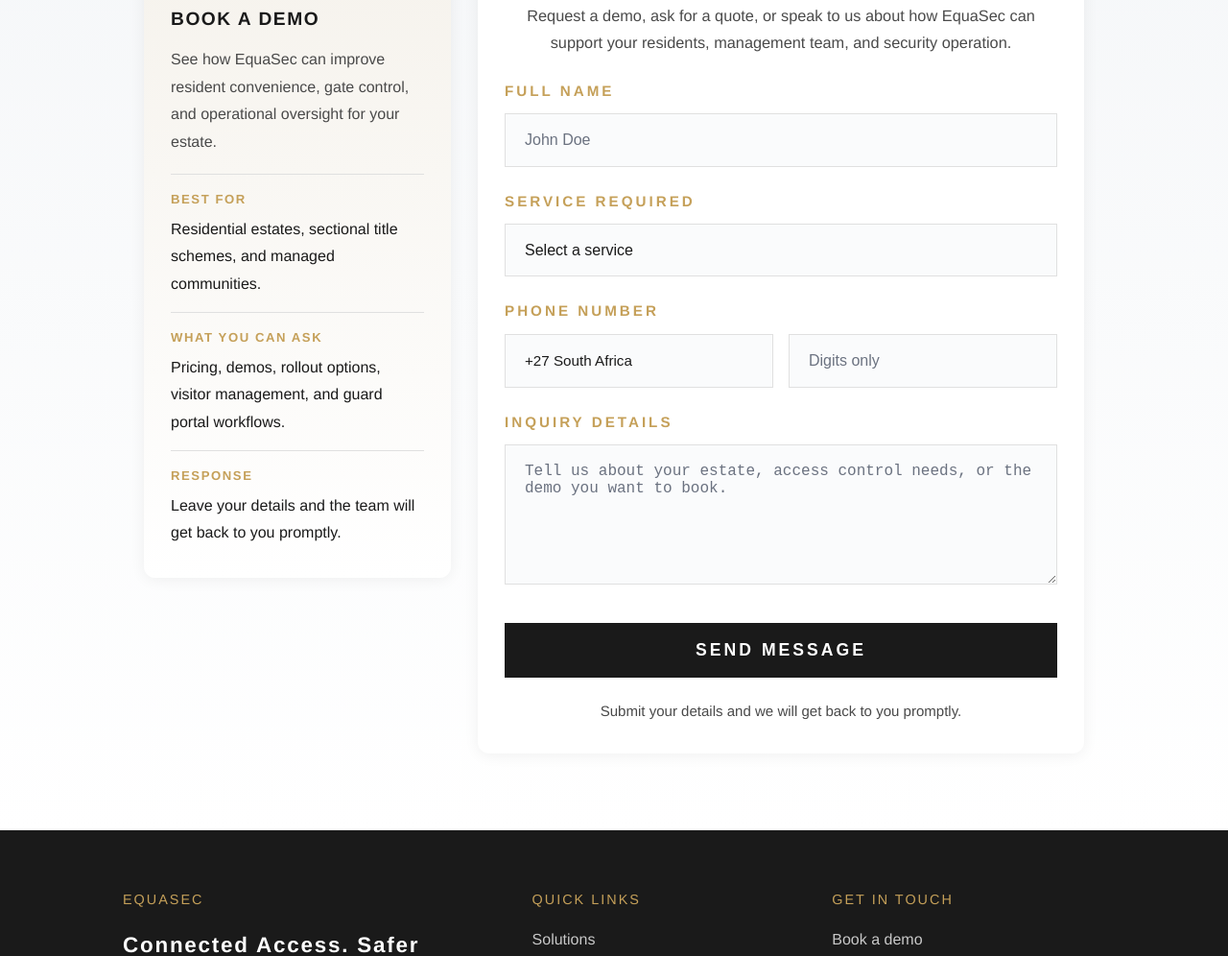
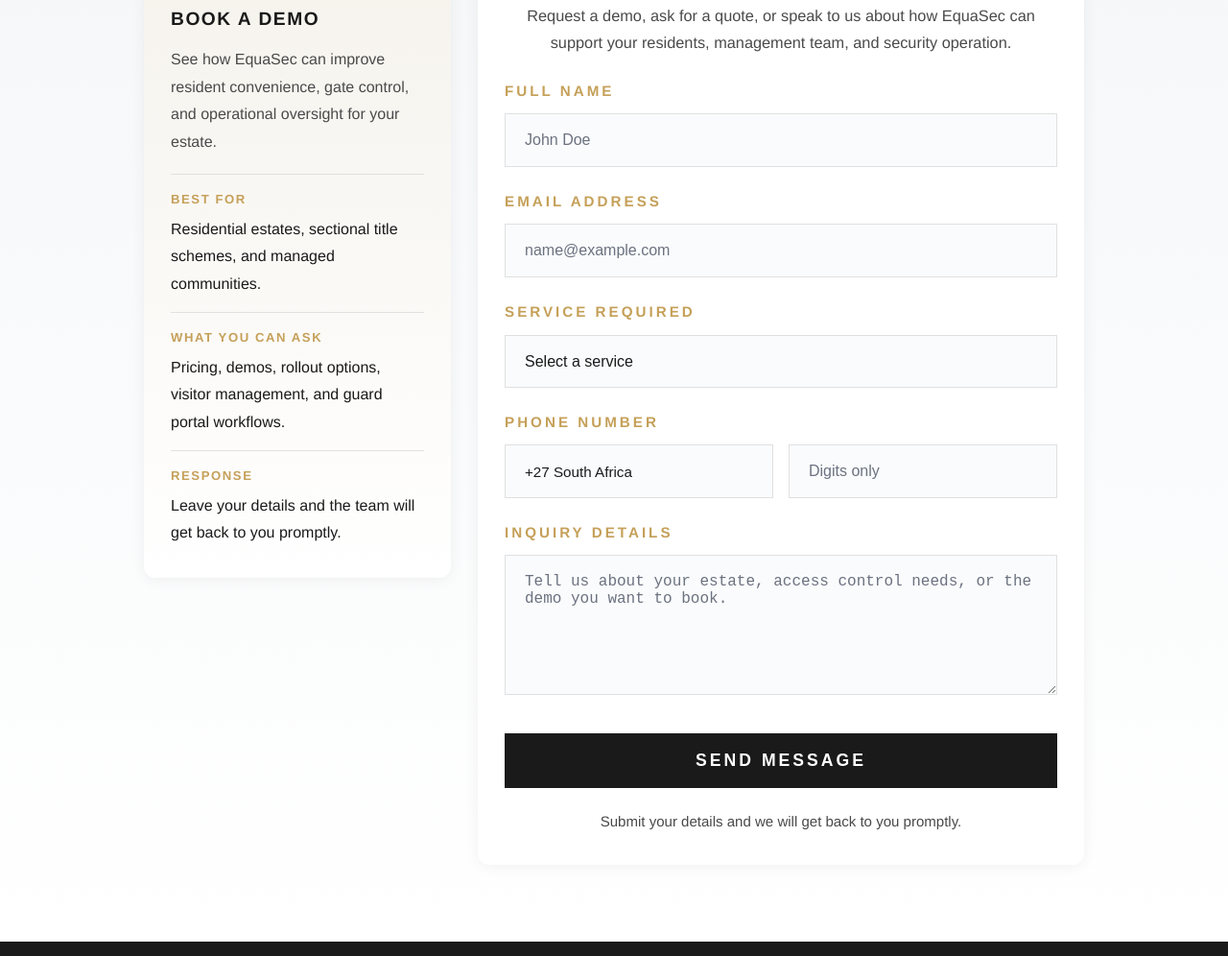
Before and after one commit to Equameridianholdings/EquaSec, a plain HTML site: page index.html in a window 1280 px wide. Shown: the part 9943-10939 px from the top of the page at 96% size. Drawn offline with Linux system fonts and the light colour scheme.

Commit message:
feat: add email address input to contact form

```diff
--- a/index.html
+++ b/index.html
@@ -1873,6 +1873,10 @@
                         <input id="full-name" name="fullName" class="contact-control" type="text" placeholder="John Doe" required>
                     </div>
                     <div>
+                        <label class="contact-label" for="user-email">EMAIL ADDRESS</label>
+                        <input id="user-email" name="userEmail" class="contact-control" type="email" placeholder="name@example.com" autocomplete="email" required>
+                    </div>
+                    <div>
                         <label class="contact-label" for="service-required">SERVICE REQUIRED</label>
                         <select id="service-required" name="serviceRequired" class="contact-control" required>
                             <option value="" selected disabled>Select a service</option>
```
